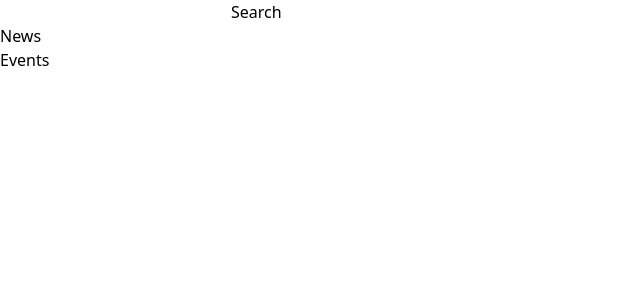
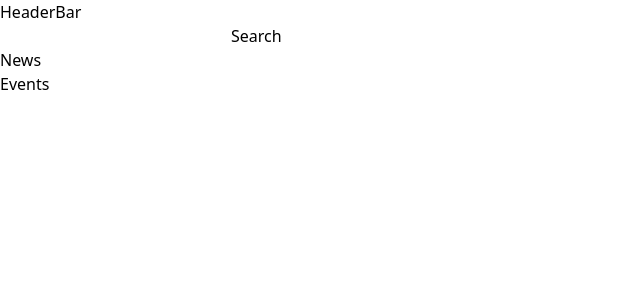
Before and after one commit to Raina-Moon/korip-web, a Next.js app: page / in a window 1280 px wide. Shown: the top 300 px of the page, without its empty margins (0-640 px from the left). Built offline with nearby package versions, Linux system fonts and the light colour scheme.

Commit message:
✨ feat: add HeaderBar component to the page

```diff
--- a/src/app/page.tsx
+++ b/src/app/page.tsx
@@ -1,16 +1,18 @@
 "use client";
 
 import React, { useState } from "react";
+import HeaderBar from "./components/HeaderBar";
 
 const page = () => {
   const [search, setSearch] = useState("");
   const [loading, setLoading] = useState(false);
   const [error, setError] = useState(false);
 
-  const handleSearch = () => {};
-
   return (
     <>
+    <div>
+      <HeaderBar />
+    </div>
     <div>
       <input
         type="text"
```
